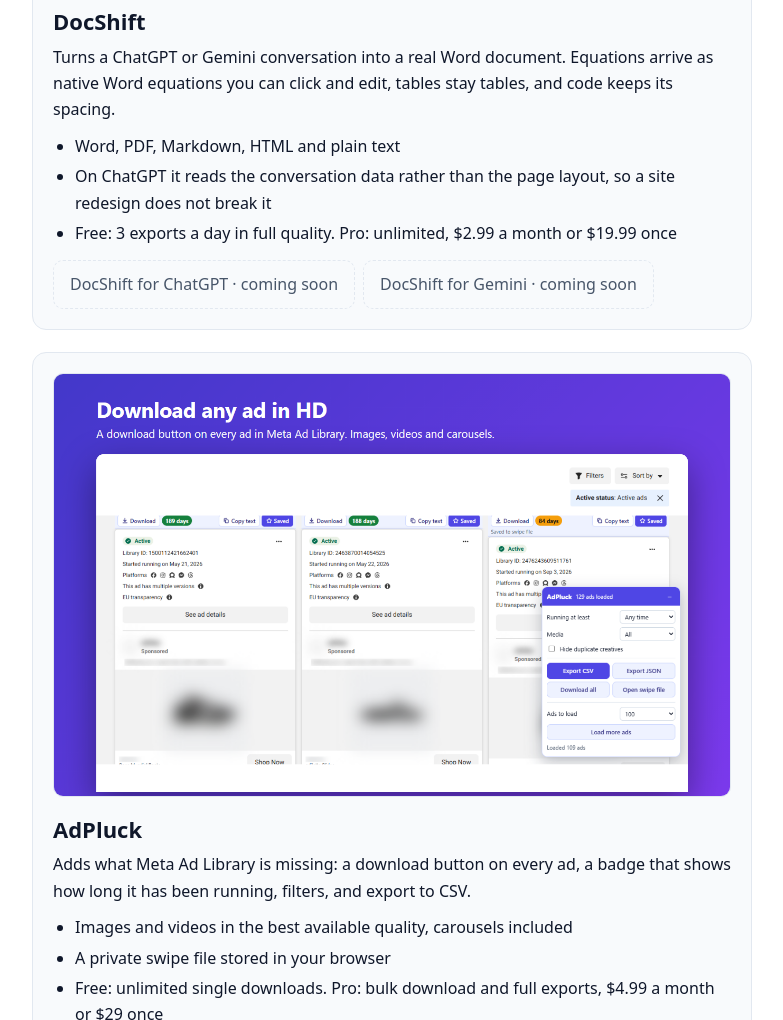
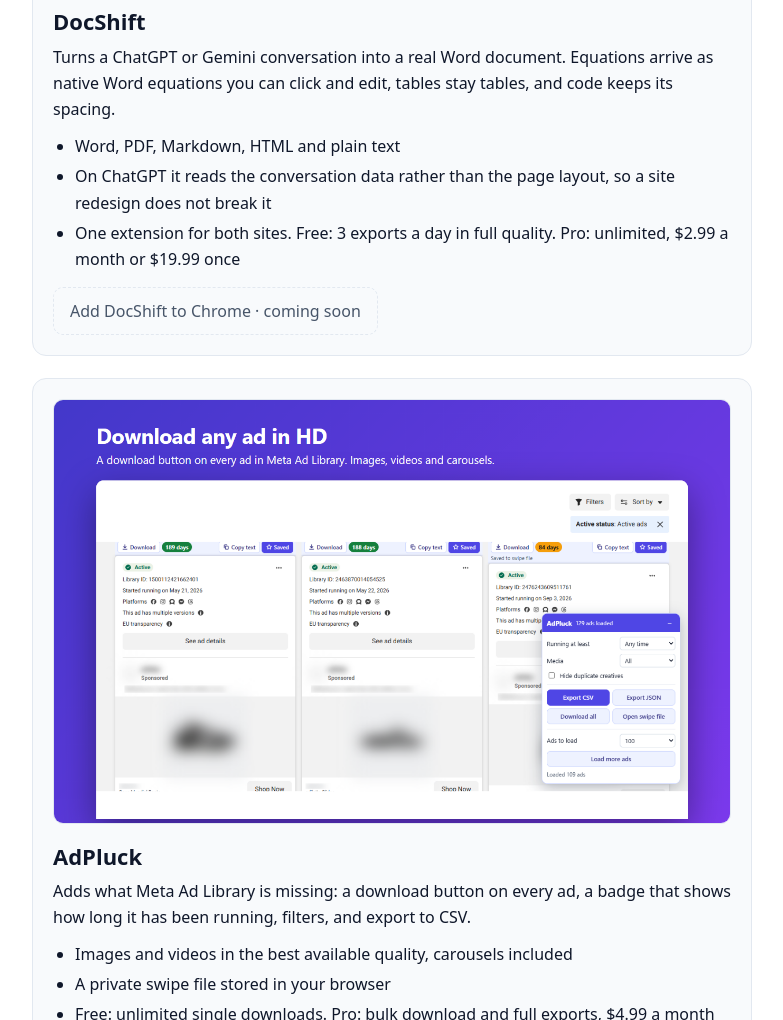
Before and after one commit to 0gonowski/printer-labs, a plain HTML site: page index.html in a window 1280 px wide. Shown: the part 685-1705 px from the top of the page, without its empty margins (248-1031 px from the left). Drawn offline with Linux system fonts and the light colour scheme.

Commit message:
DocShift is now one extension for ChatGPT and Gemini
Co-Authored-By: Claude Fable 5.2 <noreply@anthropic.com>

```diff
--- a/index.html
+++ b/index.html
@@ -32,9 +32,9 @@
     <ul>
       <li>Word, PDF, Markdown, HTML and plain text</li>
       <li>On ChatGPT it reads the conversation data rather than the page layout, so a site redesign does not break it</li>
-      <li>Free: 3 exports a day in full quality. Pro: unlimited, $2.99 a month or $19.99 once</li>
+      <li>One extension for both sites. Free: 3 exports a day in full quality. Pro: unlimited, $2.99 a month or $19.99 once</li>
     </ul>
-    <div class="cta"><span class="btn soon">DocShift for ChatGPT · coming soon</span><span class="btn soon">DocShift for Gemini · coming soon</span></div>
+    <div class="cta"><span class="btn soon">Add DocShift to Chrome · coming soon</span></div>
   </div>
 </section>
 
```
Also changed, not shown: privacy.html (+1 -1 lines), img/docshift.png.
